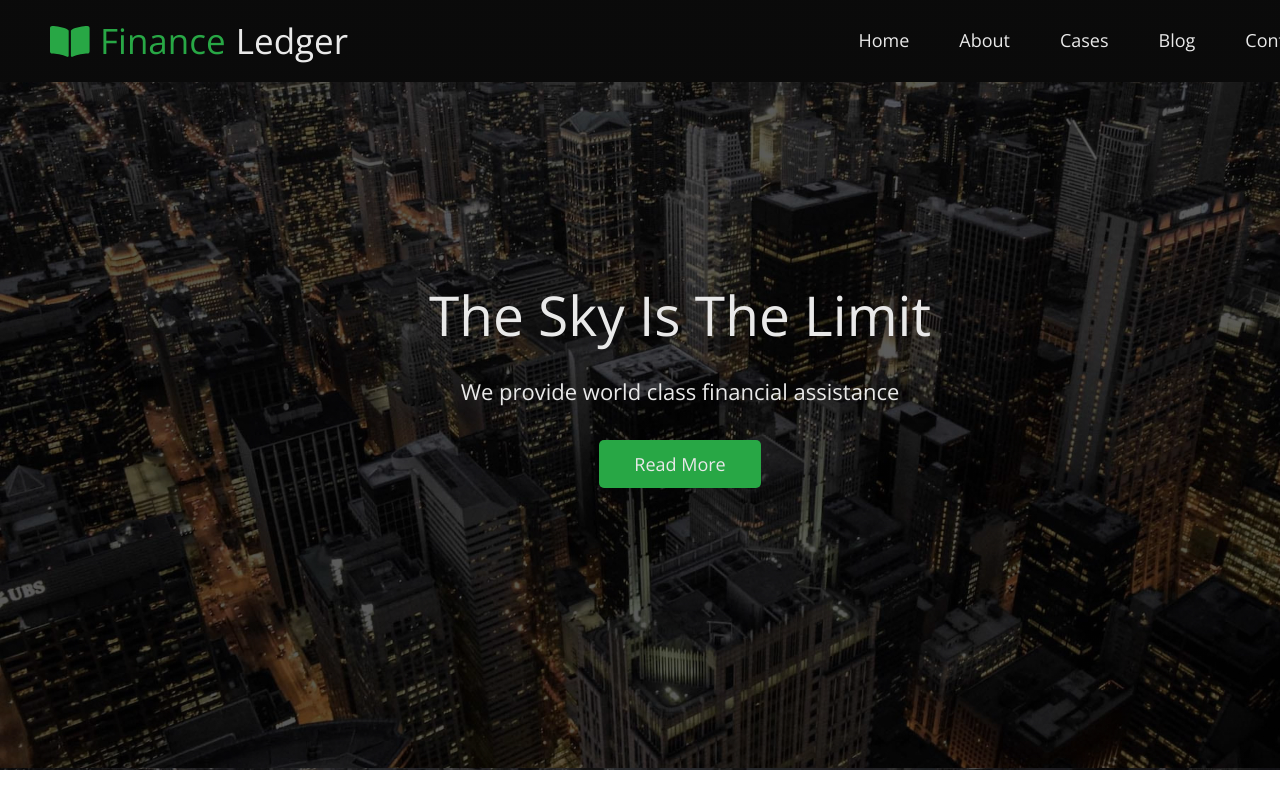
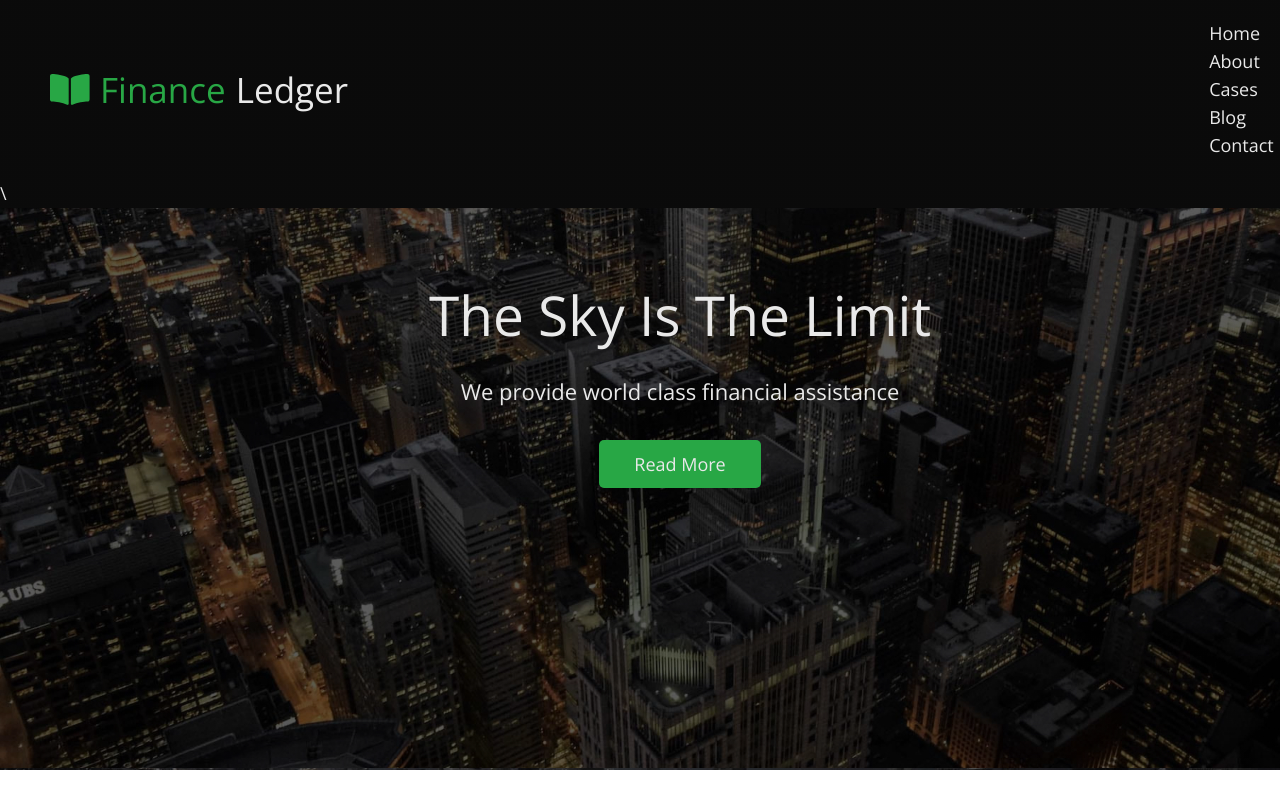
Before and after one commit to kashirin-olexsandr/practice-69-9-10, a website built with Parcel: page src/index.html in a window 1280 px wide. Shown: the top 800 px of the page. Built offline with nearby package versions, Linux system fonts and the light colour scheme.

Commit message:
changes Liudmyla

```diff
--- a/src/partials/header.html
+++ b/src/partials/header.html
@@ -24,4 +24,7 @@
       </li>
     </ul>
   </nav>
+  <div>
+    <p> \ </p>
+  </div>
 </header>
--- a/src/sass/components/_header.scss
+++ b/src/sass/components/_header.scss
@@ -39,8 +39,7 @@ header {
 }
 
 .nav-list {
-    display: flex;
-    align-items: center;
+    display: block;
 }
 
 .nav-item:not(:last-child) {
--- a/src/sass/components/_hero.scss
+++ b/src/sass/components/_hero.scss
@@ -10,9 +10,13 @@
     margin-bottom: 25px;
 
     font-weight: 300;
-    font-size: 55px;
+    font-size: 52px;
     line-height: 1.2;
     text-transform: capitalize;
+
+    @media screen and (min-width: 768px) {
+        font-size: 55px;
+    }
 }
 
 .hero-text {
```
Also changed, not shown: src/sass/index.css, 1 other file.
